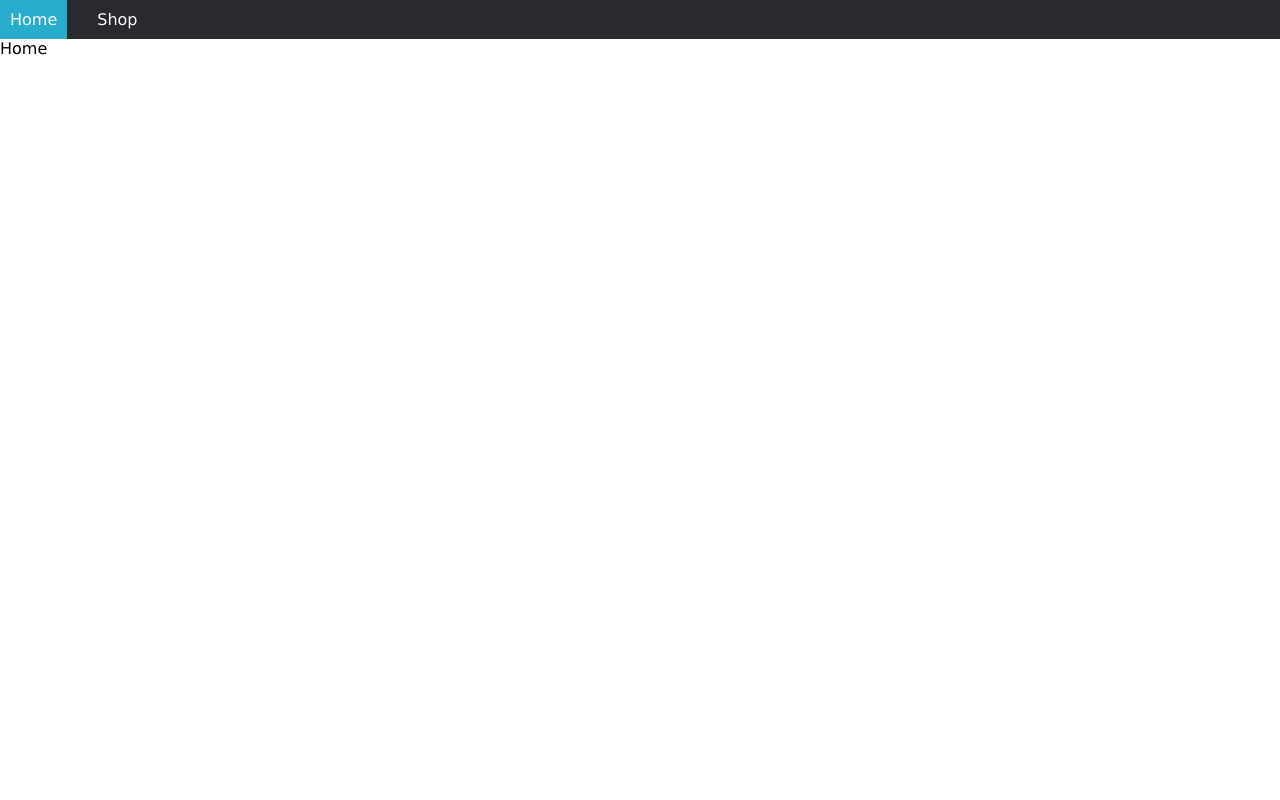
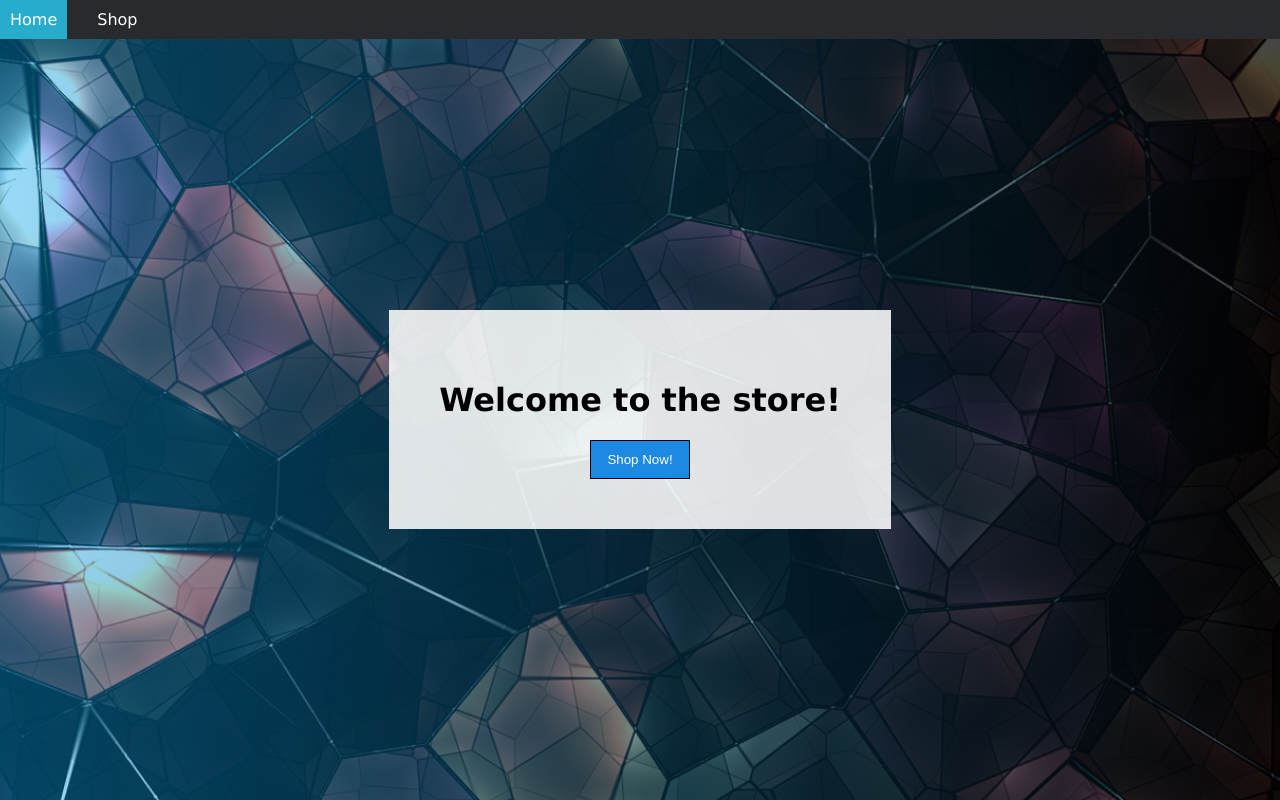
Before and after one commit to stevenwalker91/shopping-basket, a React (Create React App) app: page / in a window 1280 px wide. Built offline with nearby package versions, Linux system fonts and the light colour scheme.

Commit message:
added a basic home page

```diff
--- a/src/App.css
+++ b/src/App.css
@@ -252,6 +252,27 @@ table td {
   font-weight: bold;
 }
 
+.hero-banner {
+  background-image: linear-gradient(to right, rgba(0, 165, 242, 0.4), rgba(3, 0, 2, 0.73)), url("../public/assets/background.jpg");
+  height: calc(100vh - 39px);
+  background-repeat: no-repeat;
+  background-position: center;
+  background-size: cover;
+  display: flex;
+  justify-content: center;
+  align-items: center;
+}
+
+.home-banner {
+  background-color: #ffffffde;
+  padding: 50px;
+  text-align: center;
+}
+
+.home-banner>button {
+  background-color: rgb(28, 138, 227);
+}
+
 @media (max-width: 950px) {
   .main-section {
     flex-direction: column-reverse;
--- a/src/components/Home.js
+++ b/src/components/Home.js
@@ -1,6 +1,18 @@
+
+import { NavLink } from  'react-router-dom';
+
 const Home = () => {
   return (
-    <div>Home</div>
+
+    <div className="hero-banner">
+      <div className="home-banner">
+        <h1>Welcome to the store!</h1>
+        <button><NavLink to="/shop">Shop Now!</NavLink></button>
+
+      </div>
+    </div>
+
+
   )
 }
 
```
Also changed, not shown: public/assets/background.jpg (added).
